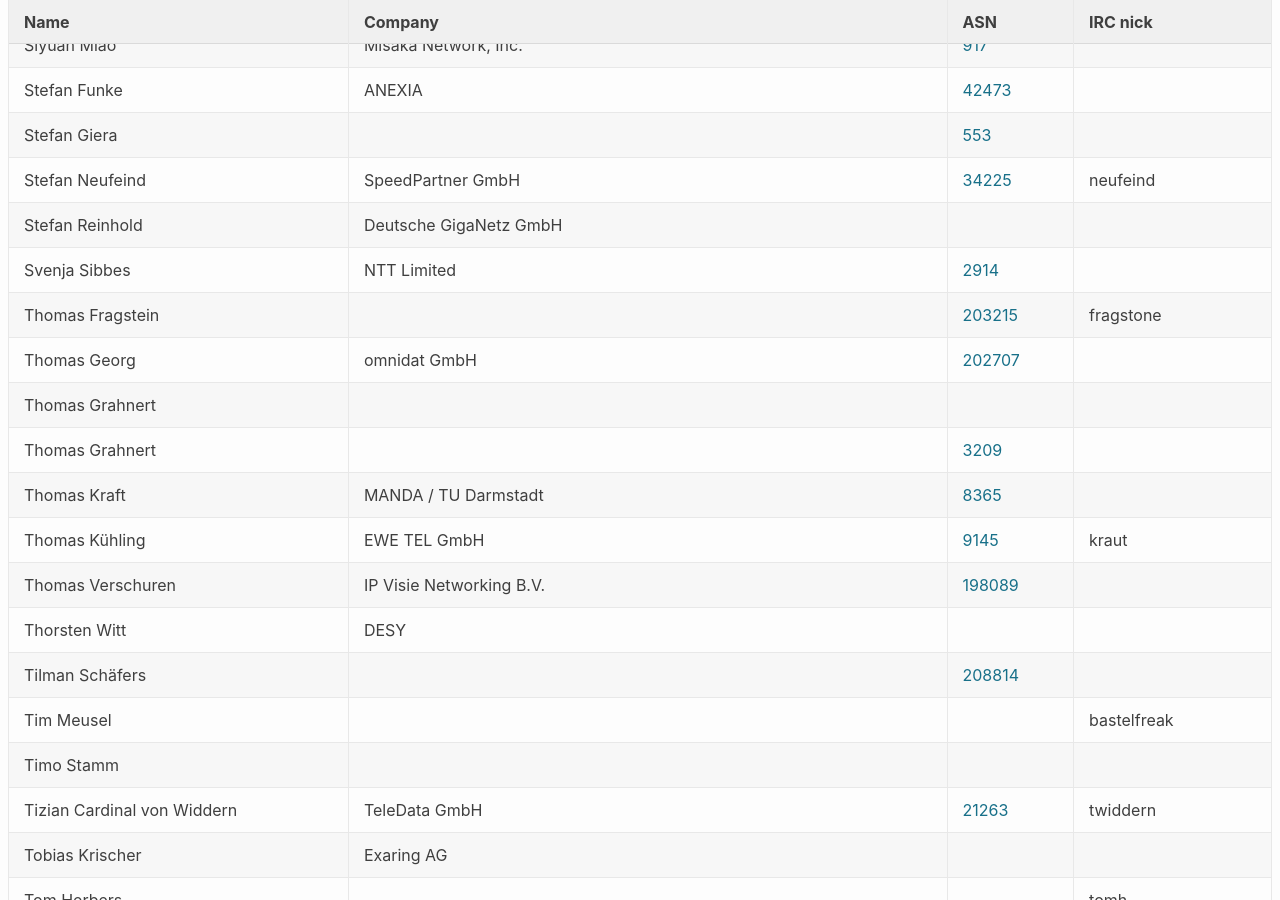
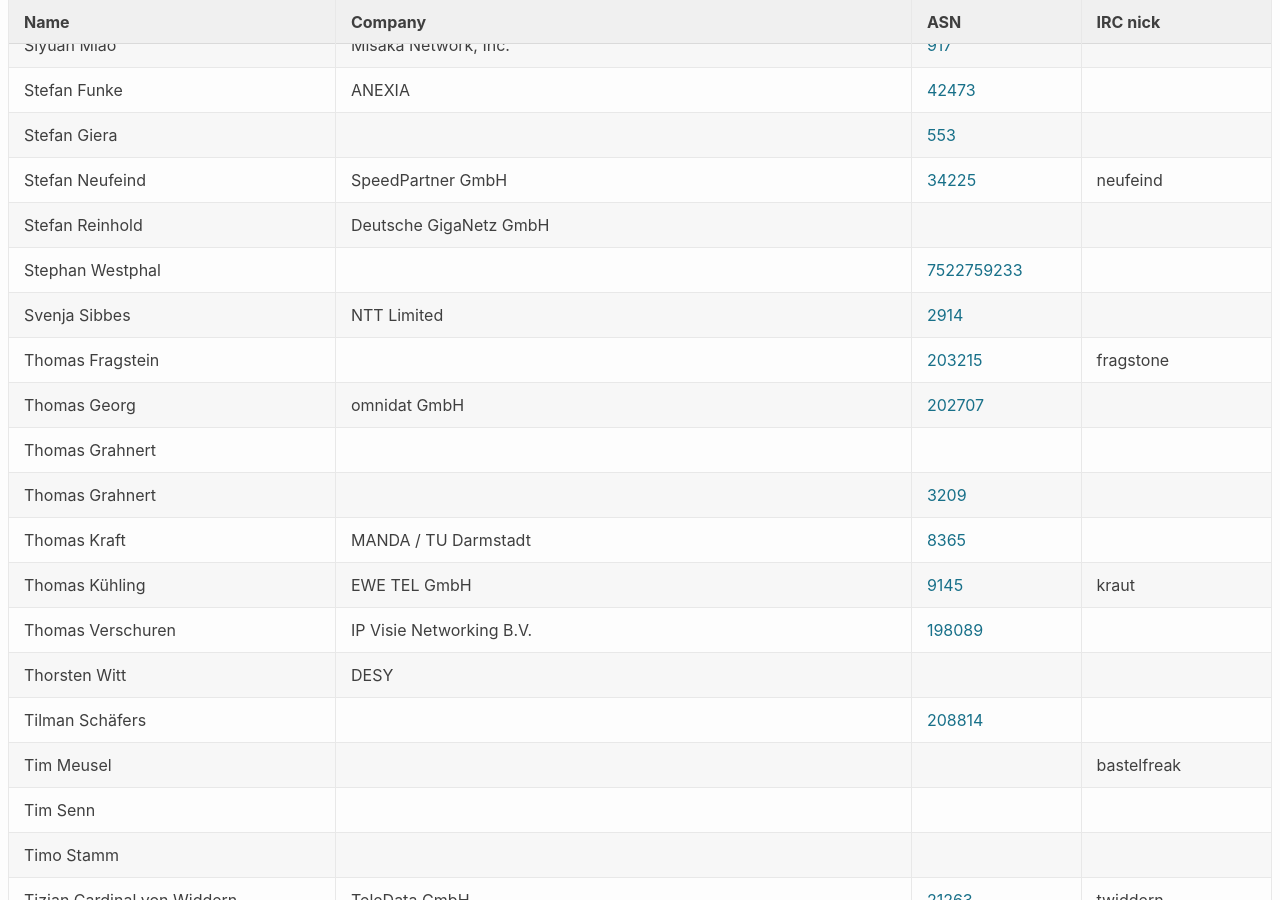
Before and after one commit to denog/pretix-attendeelist, a Jekyll site: the page built from denog14/index.md, in a window 1280 px wide and 900 px high, scrolled down 25179 px. Built offline with Jekyll 4.4.1, drawn with Linux system fonts in a browser that asks for light colours.

Commit message:
Latest data: Mon Nov 14 11:14:26 UTC 2022

```diff
--- a/_data/attendees_denog14_remote.json
+++ b/_data/attendees_denog14_remote.json
@@ -1188,6 +1188,12 @@
     "asn": null
   },
   {
+    "name": "Stephan Westphal",
+    "company": null,
+    "irc": null,
+    "asn": "7522759233"
+  },
+  {
     "name": "Svenja Sibbes",
     "company": "NTT Limited",
     "irc": null,
@@ -1260,6 +1266,12 @@
     "asn": null
   },
   {
+    "name": "Tim Senn",
+    "company": null,
+    "irc": null,
+    "asn": null
+  },
+  {
     "name": "Tizian Cardinal von Widdern",
     "company": "TeleData GmbH",
     "irc": "twiddern",
```
